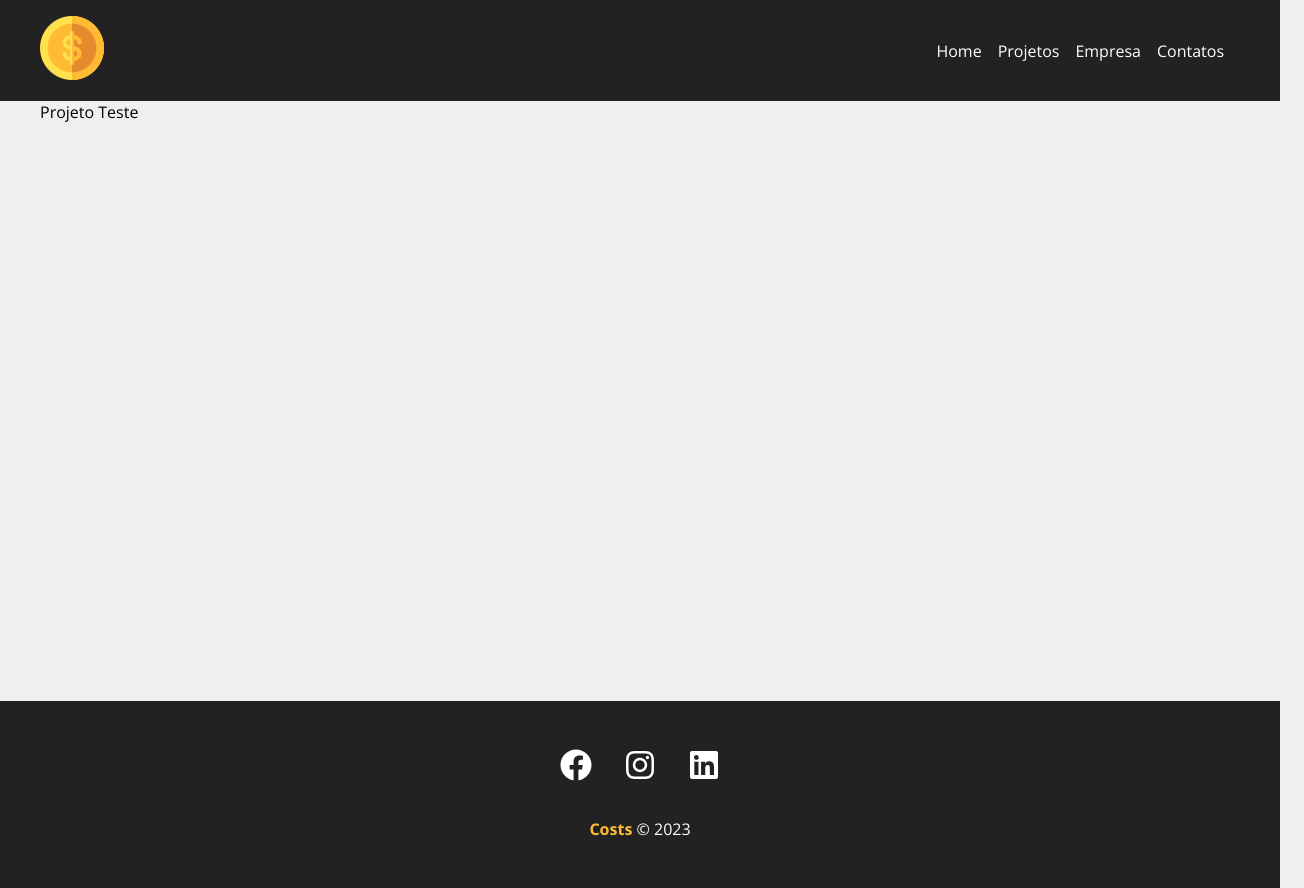
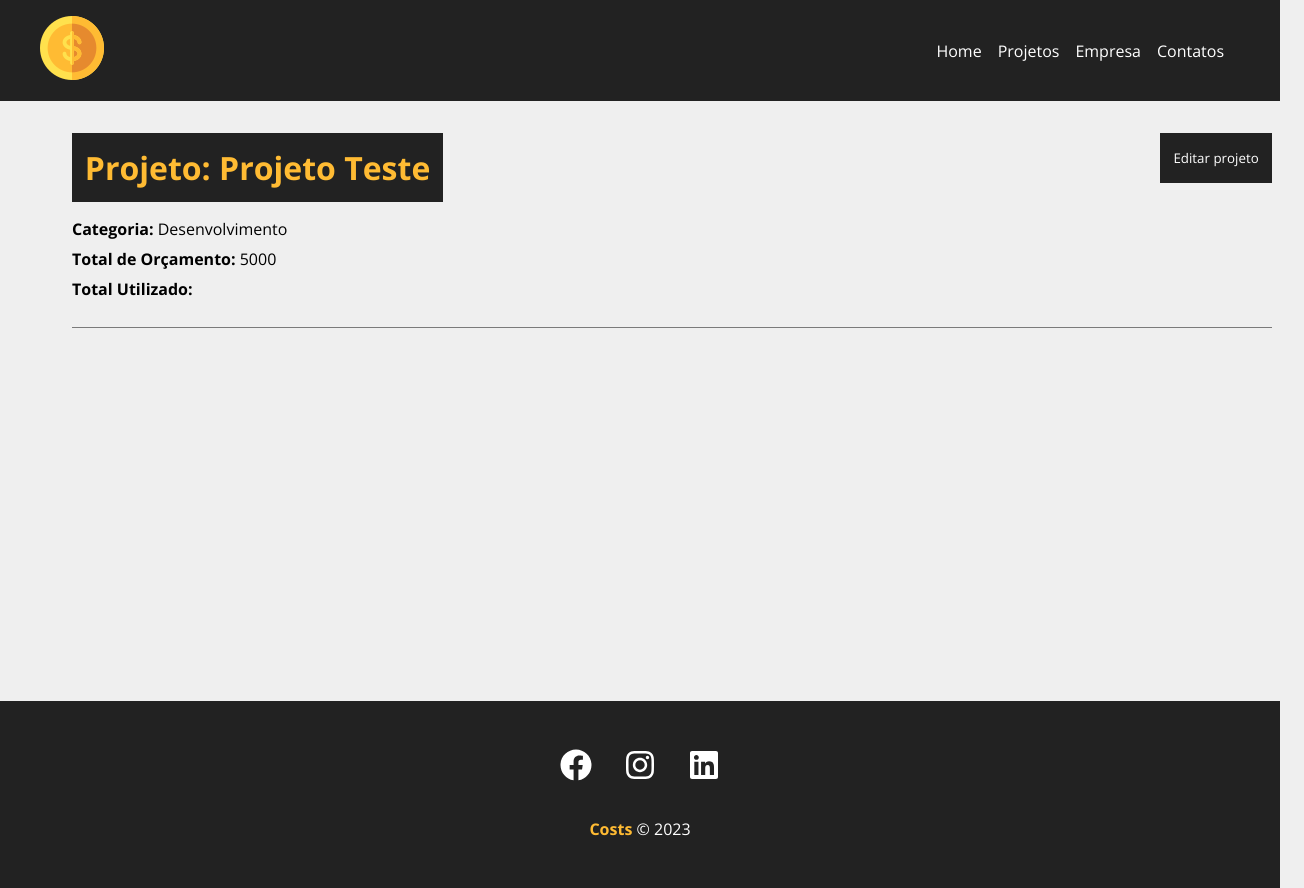
Before and after one commit to SilasPDJ/react-costs-project, a React (Create React App) app in the folder costs/: page /project/1 in a window 1280 px wide. Shown: the whole page, 1304 px wide, since content can reach past the window. Built offline with nearby package versions, Linux system fonts and the light colour scheme; data requests are answered from the project's data file.

Commit message:
finish #31

```diff
--- a/costs/src/components/pages/Project.js
+++ b/costs/src/components/pages/Project.js
@@ -3,11 +3,15 @@ import styles from './Project.module.css'
 
 import { useParams } from 'react-router-dom'
 import { useState, useEffect } from 'react';
+import Loading from '../layout/Loading';
+import Container from '../layout/Container';
 
 export default function Project() {
   const { id } = useParams();
   const [project, setProject] = useState([])
+  const [showProjectForm, setShowProjectForm] = useState(false)
   useEffect(() => {
+    setTimeout(() => {
       fetch(`http://localhost:5000/projects/${id}`, {
         method: 'GET',
         headers: {
@@ -17,9 +21,44 @@ export default function Project() {
         .then((data) => {
           setProject(data)
         })
+    }, 500)
+
   }, [id])
-  console.log(id)
+
+  function toggleProjectForm() {
+    setShowProjectForm(!showProjectForm)
+  }
   return (
-    <div>{project.name}</div>
+    <>{project.name ? (
+      <div className={styles.project_details}>
+        <Container customClass="column">
+          <div className={styles.details_container}>
+            <h1>Projeto: {project.name}</h1>
+            <button className={styles.btn} onClick={toggleProjectForm}>
+              {!showProjectForm ? `Editar projeto` : `Fechar`}
+            </button>
+            {!showProjectForm ? (
+              <div className={styles.project_info}>
+                <p>
+                  <b>Categoria: </b> {project.category.name}
+                </p>
+                <p>
+                  <b>Total de Orçamento: </b> {project.budget}
+                </p>
+                <p>
+                  <b>Total Utilizado: </b> {project.cost}
+                </p>
+              </div>
+            ) : (
+              <div className={styles.project_info}>
+                <p>detalhes do form</p>
+              </div>
+            )}
+          </div>
+        </Container>
+      </div>
+    ) : (
+      <Loading />
+    )}</>
   )
 }
--- a/costs/src/components/pages/Project.module.css
+++ b/costs/src/components/pages/Project.module.css
@@ -0,0 +1,45 @@
+.project_details {
+    padding: 2em;
+}
+
+.project_details h1,
+.project_details h2,
+.project_details p {
+    margin-bottom: .5em;
+}
+
+.project_details h1 {
+    background-color: #222;
+    color: #ffbb33;
+    padding: .4em;
+}
+
+.details_container,
+.service_form_container {
+    border-bottom: 1px solid #7a7a7a;
+    margin-bottom: 1.2em;
+    padding-bottom: 1.2em;
+    display: flex;
+    justify-content: space-between;
+    flex-wrap: wrap;
+}
+
+.btn {
+    background-color: #222;
+    color: #fff;
+    padding: .5em 1em;
+    text-decoration: none;
+    transition: .5s;
+    cursor: pointer;
+    max-height: 50px;
+    border: none;
+}
+
+.btn:hover {
+    color: #ffbb33;
+}
+
+.project_info {
+    width: 100%;
+
+}
--- a/costs/src/components/pages/Projects.js
+++ b/costs/src/components/pages/Projects.js
@@ -33,7 +33,7 @@ export default function Projects() {
           setRemoveLoading(true)
         })
         .catch((err) => console.log(err))
-    }, 3000)
+    }, 1000)
 
   }, [])
 
```
Lines whose indentation alone changed are shown as unchanged.
